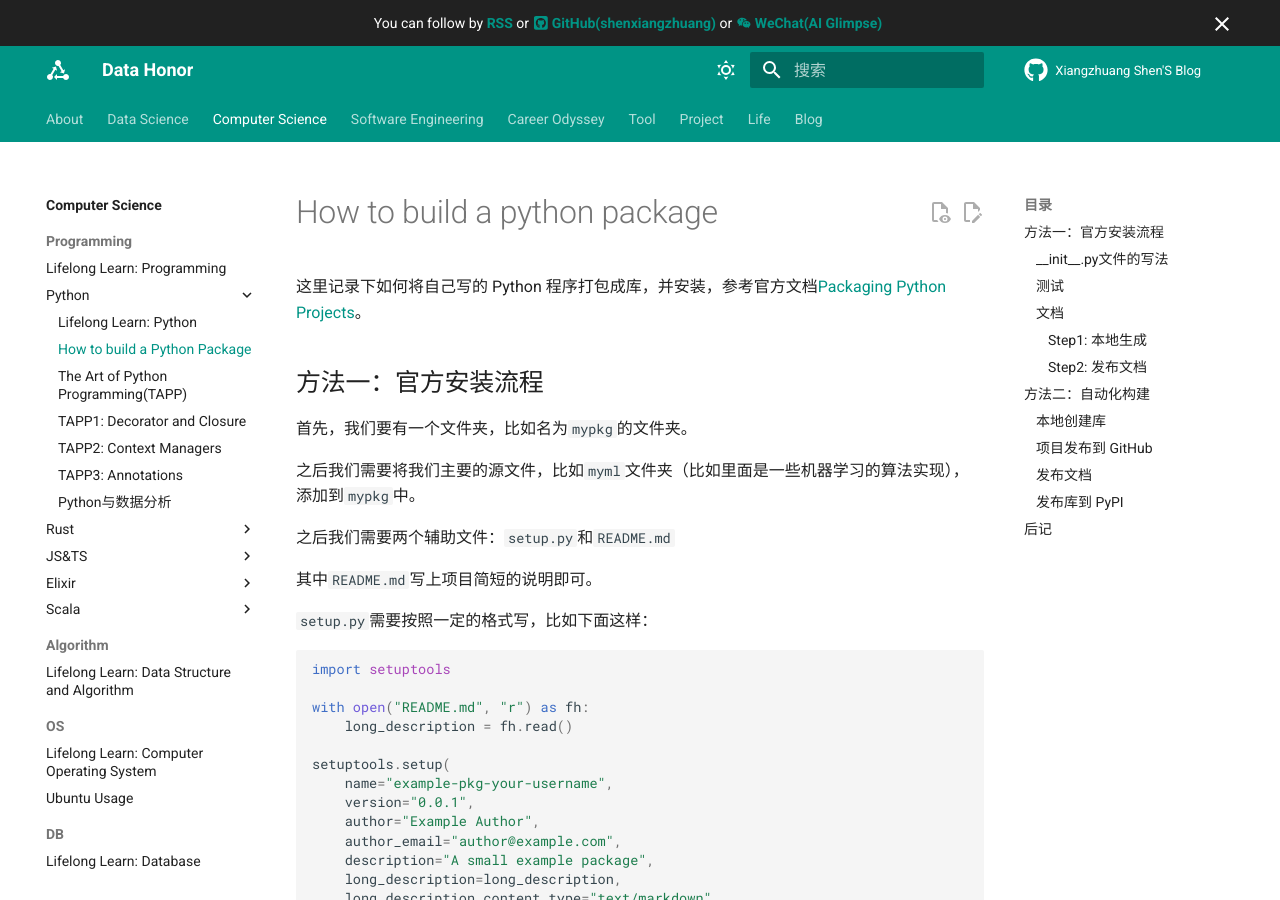
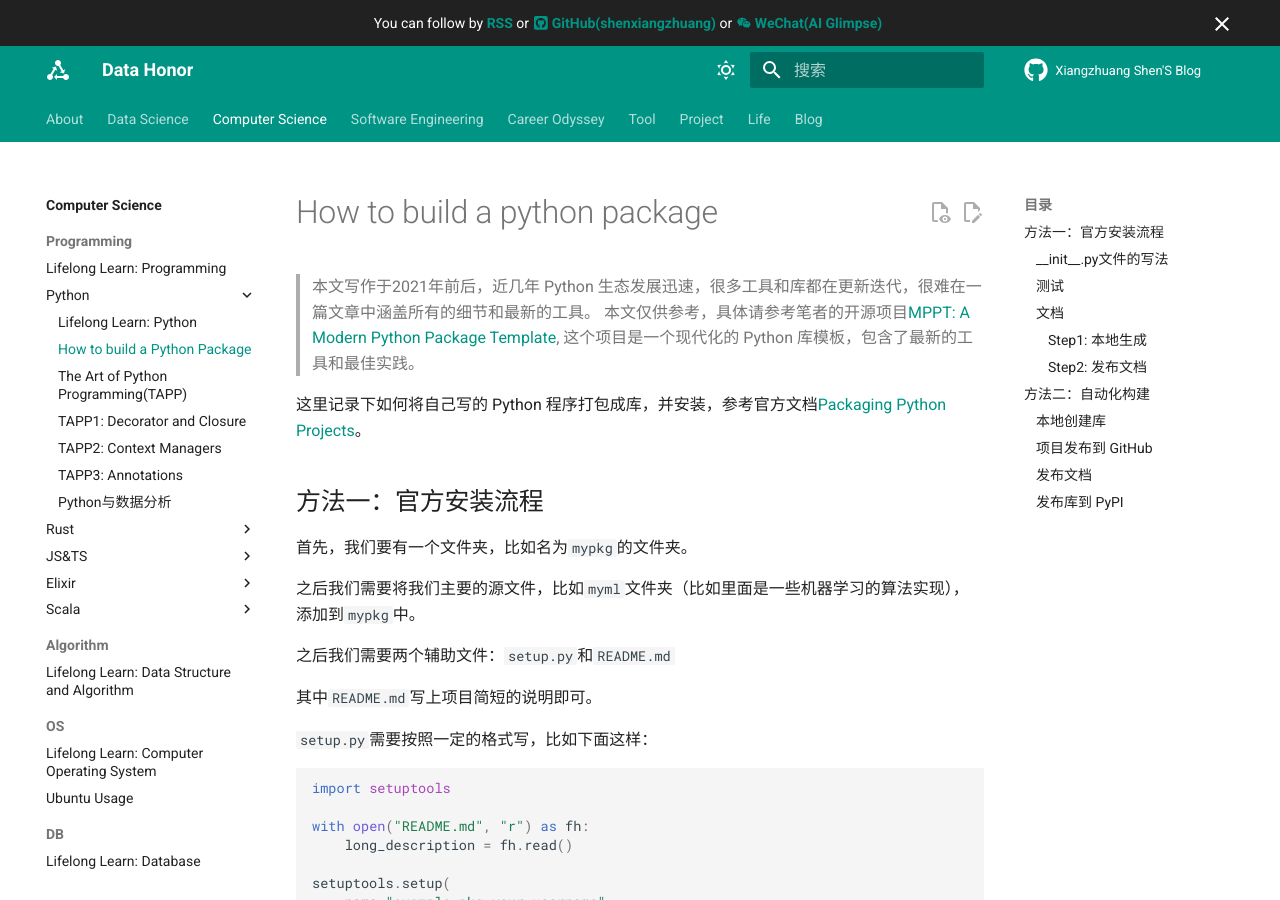
Before and after one commit to shenxiangzhuang/shenxiangzhuang.github.io, an MkDocs documentation site: the page built from docs/cs/programming/python/build_python_pkg.md, in a window 1280 px wide and 900 px high. Built offline with MkDocs 1.6.1 and Material for MkDocs 9.7.7, drawn with Linux system fonts in a browser that asks for light colours; comment, search, counter and statistics services are not loaded; some of the changed text lies outside the part shown.

Commit message:
cs(python): update python pkg tutorial

````diff
--- a/docs/cs/programming/python/build_python_pkg.md
+++ b/docs/cs/programming/python/build_python_pkg.md
@@ -1,5 +1,8 @@
 # How to build a python package
 
+> 本文写作于2021年前后，近几年 Python 生态发展迅速，很多工具和库都在更新迭代，很难在一篇文章中涵盖所有的细节和最新的工具。
+> 本文仅供参考，具体请参考笔者的开源项目[MPPT: A Modern Python Package Template](https://github.com/shenxiangzhuang/mppt),
+> 这个项目是一个现代化的 Python 库模板，包含了最新的工具和最佳实践。
 
 这里记录下如何将自己写的 Python 程序打包成库，并安装，参考官方文档[Packaging Python Projects](https://packaging.python.org/tutorials/packaging-projects/)。
 
@@ -240,9 +243,3 @@
 In [3]: h.sayHello()
 Hello World!
 ```
-
-## 后记
-
-用 MkDocs 替换 Sphinx 其实有个问题，那就是没办法自动化生成 API Doc，就是 Python 的 Docstring 不能直接生成文档。(暂时没找到好的插件可以做到这一点)
-
-所以用 MkDocs 在不需要对源码做大量解释的情况下还是很方便的，如果要对源码做更多的介绍，可能还是 Sphinx 好一些？
````
